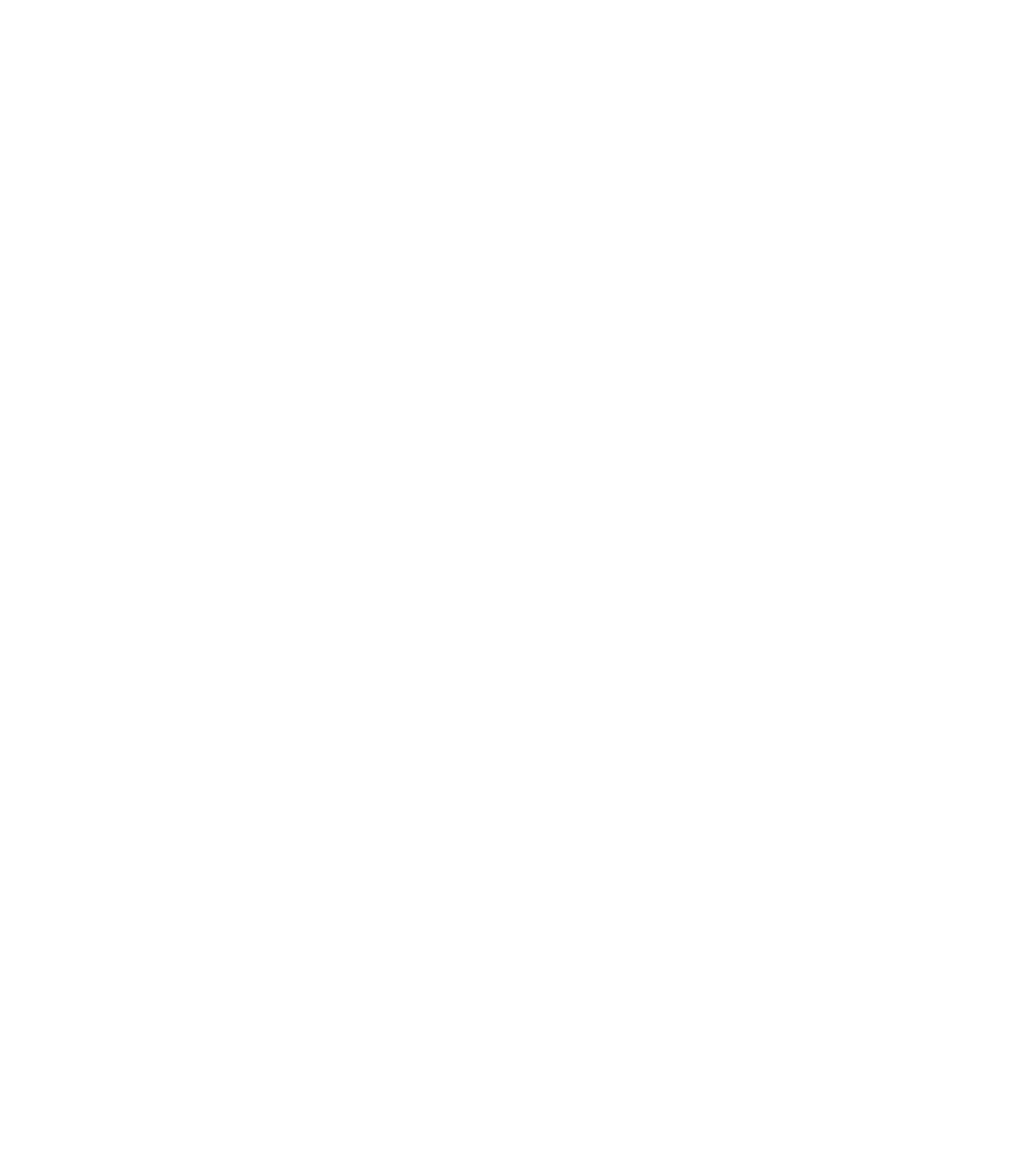
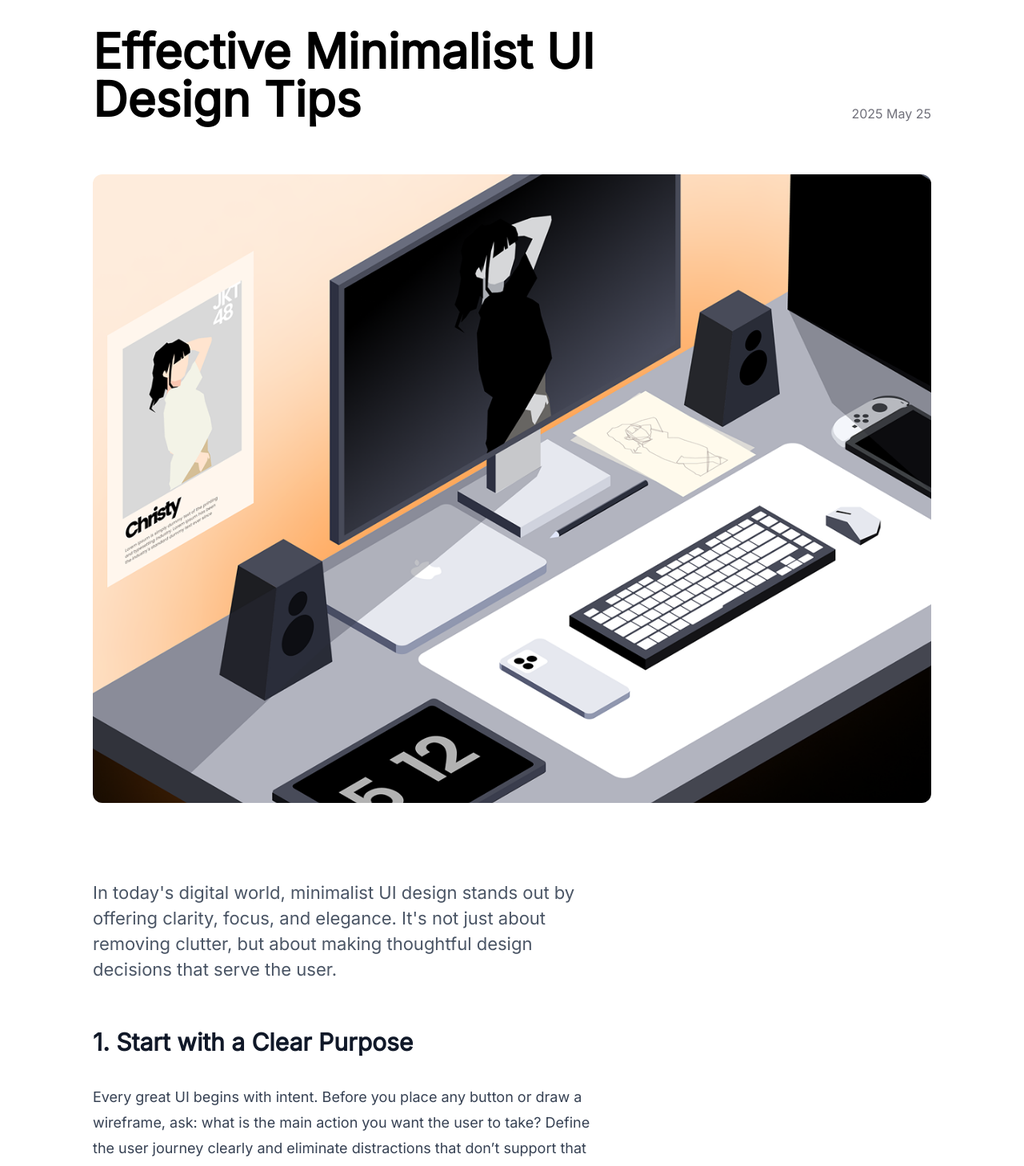
Before and after one commit to frmnxhken/blog, a React (Vite) app in the folder frontend/: page /article/detail in a window 1280 px wide. Before the commit this address had no page. Shown: the part 240-1698 px from the top of the page at 80% size. Before the commit the page ends 800 px from the top, so only its background shows below. Built offline with nearby package versions, Linux system fonts and the light colour scheme.

Commit message:
Add detail page

```diff
--- a/frontend/package.json
+++ b/frontend/package.json
@@ -21,6 +21,7 @@
   },
   "devDependencies": {
     "@eslint/js": "^9.25.0",
+    "@tailwindcss/typography": "^0.5.16",
     "@types/react": "^19.1.2",
     "@types/react-dom": "^19.1.2",
     "@vitejs/plugin-react": "^4.4.1",
--- a/frontend/src/app/App.jsx
+++ b/frontend/src/app/App.jsx
@@ -3,6 +3,7 @@ import { BrowserRouter, Route, Routes } from "react-router-dom";
 import MainLayout from "./layout/MainLayout";
 import HomePage from "@/pages/blog/home/HomePage";
 import ArticlePage from "@/pages/blog/article/ArticlePage";
+import ArticleDetailPage from "@/pages/blog/article/ArticleDetailPage";
 
 const App = () => {
   return (
@@ -11,6 +12,7 @@ const App = () => {
         <Route path="/" element={<MainLayout />}>
           <Route path="/" element={<HomePage />} />
           <Route path="/article" element={<ArticlePage />} />
+          <Route path="/article/detail" element={<ArticleDetailPage />} />
         </Route>
       </Routes>
     </BrowserRouter>
--- a/frontend/src/index.css
+++ b/frontend/src/index.css
@@ -1,5 +1,7 @@
 @import url('https://fonts.googleapis.com/css2?family=Inter&family=Merriweather&display=swap');
 @import "tailwindcss";
+@plugin "@tailwindcss/typography";
+
 
 body {
     font-family: 'Inter', sans-serif;
--- /dev/null
+++ b/frontend/src/pages/blog/article/ArticleDetailPage.jsx
@@ -0,0 +1,22 @@
+import React from "react";
+import Header from "./ui/Header";
+import { ARTICLE } from "@/shared/data";
+
+const ArticleDetailPage = () => {
+  return (
+    <div className="container max-w-[1080px] mx-auto px-4 py-24">
+      <Header />
+      <div className="flex">
+        <div className="w-[60%]">
+          <div
+            className="w-full prose prose-sm max-w-none"
+            dangerouslySetInnerHTML={{ __html: ARTICLE }}
+          />
+        </div>
+        <div></div>
+      </div>
+    </div>
+  );
+};
+
+export default ArticleDetailPage;
--- /dev/null
+++ b/frontend/src/pages/blog/article/ui/Header.jsx
@@ -0,0 +1,22 @@
+import React from "react";
+import { LIST_ARTICLE } from "@/shared/data";
+
+const Header = () => {
+  return (
+    <div className="py-24">
+      <div className="flex justify-between items-end-safe">
+        <h1 className="font-semibold text-6xl w-3/4">
+          {LIST_ARTICLE[0].title}
+        </h1>
+        <p className="text-md text-zinc-500">{LIST_ARTICLE[0].date}</p>
+      </div>
+      <img
+        src={LIST_ARTICLE[0].thumbnail}
+        alt="thumbnail"
+        className="object-cover aspect-4/3 rounded-xl mt-16"
+      />
+    </div>
+  );
+};
+
+export default Header;
--- a/frontend/src/shared/data.js
+++ b/frontend/src/shared/data.js
@@ -44,3 +44,103 @@ export const LIST_CATEGORY = [
   "Web",
   "Mobile",
 ];
+
+export const ARTICLE = `<article class="prose lg:prose-lg max-w-none">
+  <p class="lead">
+    In today's digital world, minimalist UI design stands out by offering clarity, focus, and elegance. It's not just about removing clutter, but about making thoughtful design decisions that serve the user.
+  </p>
+
+  <h2>1. Start with a Clear Purpose</h2>
+  <p>
+    Every great UI begins with intent. Before you place any button or draw a wireframe, ask: what is the main action you want the user to take? Define the user journey clearly and eliminate distractions that don’t support that goal. A page without purpose will confuse users and waste space.
+  </p>
+  <p>
+    For example, on a login page, the only goal is authentication. Keep it minimal — a logo, two inputs, and a button. Anything more can wait until after login. Clear intent leads to better conversion and less user frustration.
+  </p>
+
+  <h2>2. Embrace White Space</h2>
+  <p>
+    White space, or negative space, is the empty area between elements. It provides visual breathing room and prevents overwhelming users with information. Proper use of white space enhances readability, scannability, and overall aesthetics.
+  </p>
+  <p>
+    Designers often fear empty space, thinking they must fill every pixel. But in minimalism, less is more. A well-spaced layout improves comprehension and guides user focus naturally.
+  </p>
+  <blockquote>
+    “White space is to be regarded as an active element, not a passive background.” – Jan Tschichold
+  </blockquote>
+
+  <h2>3. Reduce Visual Noise</h2>
+  <p>
+    Visual noise is anything that distracts or competes for attention unnecessarily. To reduce it, keep font families to a minimum (ideally 1–2), stick to consistent sizing, and limit the use of bold or decorative styles unless they add value.
+  </p>
+  <p>
+    Overuse of shadows, gradients, or animations can create cognitive load and fatigue. Your UI should be calm and deliberate — not shouting at the user. Less noise = more signal.
+  </p>
+  <ul>
+    <li>Limit the number of fonts and font sizes.</li>
+    <li>Avoid excessive shadows, gradients, and textures.</li>
+    <li>Keep color use minimal and meaningful.</li>
+  </ul>
+
+  <h2>4. Use a Limited Color Palette</h2>
+  <p>
+    Color is a powerful tool when used sparingly. A limited palette (typically 2-3 primary colors with 1-2 accents) can create a cohesive and memorable identity. Too many colors confuse the eye and dilute hierarchy.
+  </p>
+  <p>
+    Use high contrast for important elements like calls to action or error messages. For example, a neutral UI with a single vibrant action color (like blue or green) makes it easy for users to identify clickable items.
+  </p>
+
+  <h2>5. Create Strong Visual Hierarchy</h2>
+  <p>
+    A good hierarchy ensures users see what's most important first. You can create this through font size, weight, spacing, and color. Headlines should clearly stand out from body text. Buttons should be distinct from labels.
+  </p>
+  <p>
+    Use consistent margins, grid systems, and layout spacing to reinforce order. Don’t make users guess what’s next — guide them with visual cues.
+  </p>
+
+  <h2>6. Typography Matters</h2>
+  <p>
+    Typography is often overlooked, yet it's central to minimalist UI. Use a clean, legible font with proper line height and spacing. Avoid using too many font families or weights.
+  </p>
+  <p>
+    Stick to 1-2 fonts (e.g., a sans-serif for body, serif for headings), and ensure all text has sufficient contrast against the background. Good typography improves comprehension and reduces eye strain.
+  </p>
+
+  <h2>7. Design for Functionality</h2>
+  <p>
+    Minimalism doesn't mean removing important features. It means designing with intention. Buttons should look clickable, links should be obvious, and feedback (like hover, loading, success) must be clear.
+  </p>
+  <p>
+    Avoid clever but ambiguous designs. Usability should never suffer in the name of minimalism. If users can't tell what an element does, you've failed the test of clarity.
+  </p>
+
+  <h2>8. Be Intentional with Icons</h2>
+  <p>
+    Icons should enhance understanding, not confuse. Stick with familiar, universally recognized icons — like trash cans for delete, or pencils for edit. Avoid using icons that look cool but have no clear meaning.
+  </p>
+  <p>
+    Also, don’t overload your interface with icons for everything. Use them to support text or as standalone elements only when their meaning is clear without labels.
+  </p>
+
+  <h2>9. Consistency is Everything</h2>
+  <p>
+    Consistency builds trust. Use the same padding, margins, border styles, and hover effects throughout your app or site. This helps users learn how your interface works quickly and efficiently.
+  </p>
+  <p>
+    Set clear design tokens or use a design system to manage consistent spacing, color, typography, and component behavior. Inconsistent UI confuses users and reduces perceived quality.
+  </p>
+
+  <h2>10. Test with Real Users</h2>
+  <p>
+    What looks simple to you might be confusing to others. Always validate your minimalist UI with usability tests. Watch how real people interact with your design. Do they know where to click? Can they complete tasks quickly?
+  </p>
+  <p>
+    Get feedback early and often. Iteration is key to refining a minimalist interface that doesn't just look clean, but also works beautifully in the real world.
+  </p>
+
+  <hr />
+
+  <p>
+    <strong>Conclusion:</strong> Minimalist UI design is about doing more with less. It’s not about stripping down features, but about focusing on what really matters to users. Every pixel, every color, and every component should serve a purpose. If you can justify its existence, keep it — if not, let it go.
+  </p>
+</article>`;
```
Also changed, not shown: 1 other file (tests, documents, lock files or other folders).
